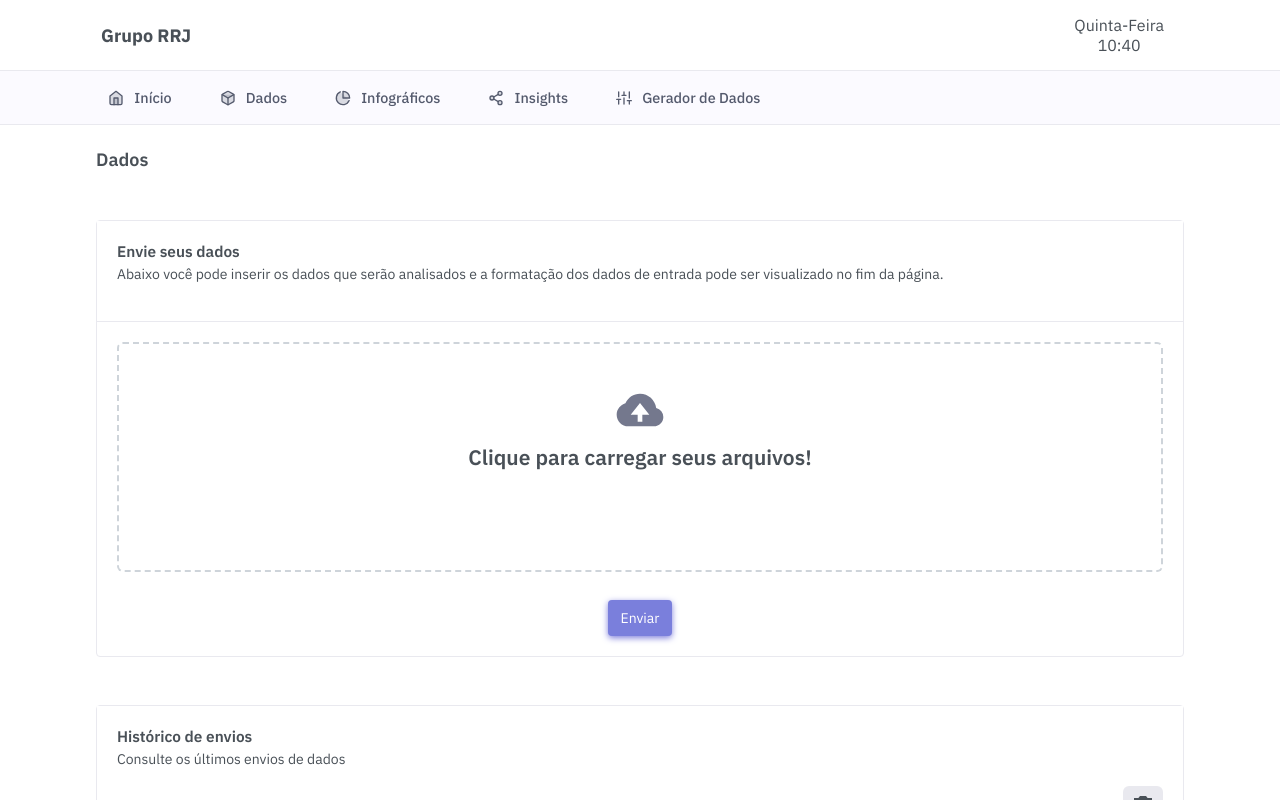
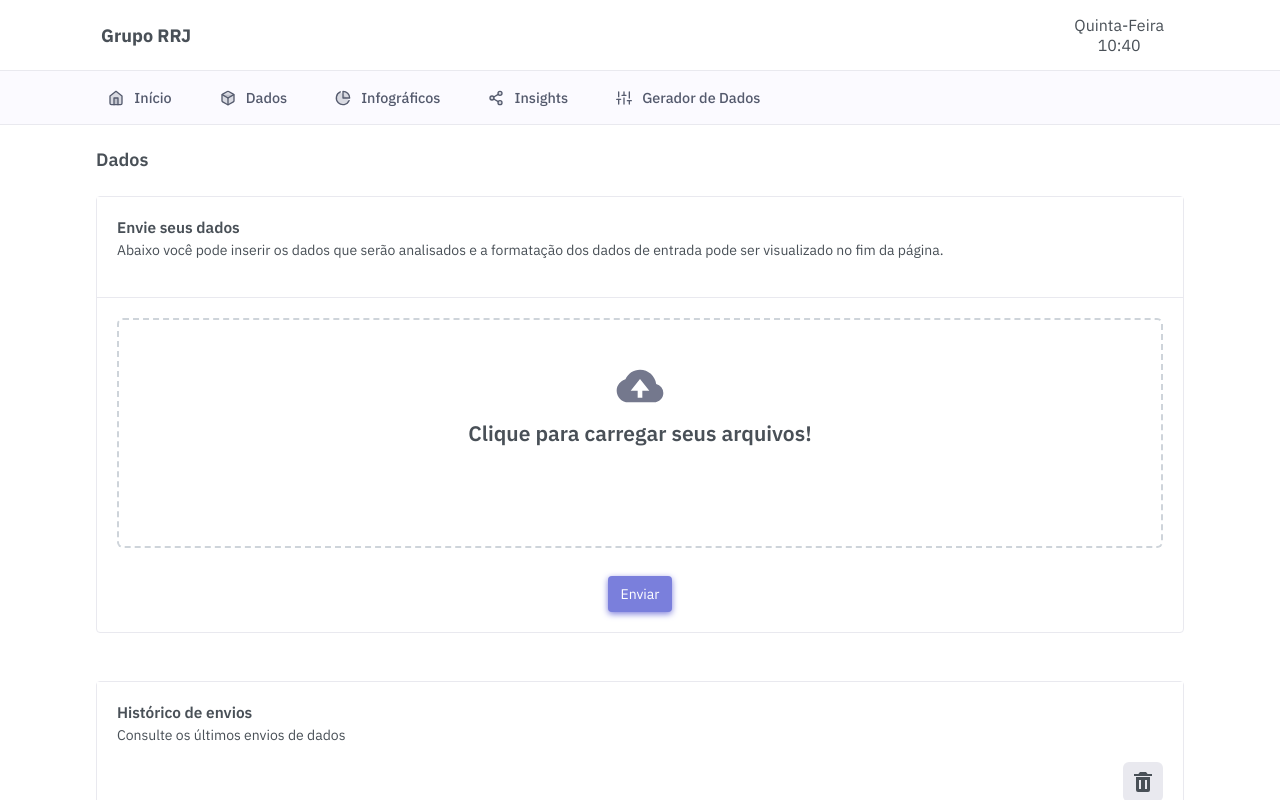
Before and after one commit to barrosoman/election-prime, a Vue app: page /data in a window 1280 px wide. Shown: the top 800 px of the page. Built offline with nearby package versions, Linux system fonts and the light colour scheme; what vue3-apexcharts would draw is missing.

Commit message:
Fix the margin top from both pages

```diff
--- a/src/components/data/FileUploaderAndHistory.vue
+++ b/src/components/data/FileUploaderAndHistory.vue
@@ -1,6 +1,6 @@
 <template>
   <Card
-    class="mt-3"
+    style="margin-bottom: 1.5rem"
     title="Envie seus dados"
     subtitle="Abaixo você pode inserir os dados que serão analisados e a formatação dos dados de entrada pode ser visualizado no fim da página."
   >
--- a/src/pages/Insights.vue
+++ b/src/pages/Insights.vue
@@ -1,7 +1,7 @@
 <template>
   <Page name="Insights">
     <Card
-      class="mt-3"
+      style="margin-bottom: 1.5rem"
       title="Primeiro de tudo. Quem é você como candidato?"
       subtitle="Selecione abaixo o nome do candidato que deseja receber os insights"
     >
```
